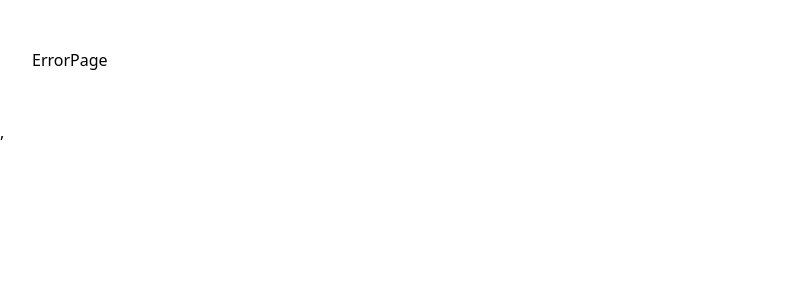
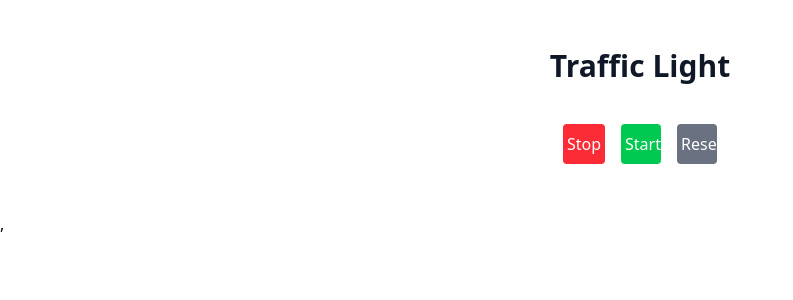
Before and after one commit to AvinashKant/React-Practice, a React (Vite) app: page /traffic-light in a window 1280 px wide. Before the commit this address had no page. Shown: the top 300 px of the page, without its empty margins (0-793 px from the left). Built offline with nearby package versions, Linux system fonts and the light colour scheme.

Commit message:
Traffic light

```diff
--- /dev/null
+++ b/src/pages/TrafficLight.jsx
@@ -0,0 +1,53 @@
+
+export default function TrafficLight() {
+    function stopLight() {
+        alert("Stop");
+    }
+
+    function startLight() {
+        alert("Go");
+    }
+
+    function resetLight() {
+        alert("Reset");
+    }
+
+
+    return (
+        <>
+            <div className="flex min-h-full flex-1 flex-col justify-center px-6 py-12 lg:px-8">
+                <div className="text-center">
+                    <h2 className="text-3xl font-extrabold text-gray-900">Traffic Light</h2>
+                    <div className="flex justify-center mt-4">
+                        <div id="red" className="w-10 h-10 bg-red-500 rounded-4xl hidden"></div>
+                        <div id="yellow" className="w-10 h-10 bg-yellow-500 rounded-4xl mx-2 hidden"></div>
+                        <div id="green" className="w-10 h-10 bg-green-500 rounded-4xl hidden"></div>
+                    </div>
+                </div>
+                <div className="flex justify-center mt-6">
+                    <button className="h-10 bg-red-500 rounded-sm text-white p-1 mx-2" onClick={
+                        () => {
+                            stopLight();
+                        }
+                    }>
+                        Stop
+                    </button>
+                    <button className="w-10 h-10 bg-green-500 rounded-sm text-white p-1 mx-2" onClick={
+                        () => {
+                            startLight();
+                        }
+                    }>
+                        Start
+                    </button>
+                    <button className="w-10 h-10 bg-gray-500 rounded-sm text-white p-1 mx-2" onClick={
+                        () => {
+                            resetLight();
+                        }
+                    }>
+                        Reset
+                    </button>
+                </div>
+            </div>
+        </>
+    );
+}
--- a/src/routes.jsx
+++ b/src/routes.jsx
@@ -6,6 +6,7 @@ import ErrorPage from "./components/Error/ErrorPage";
  * Public Routes
  */
 import Login from "./pages/Login";
+import TrafficLight from "./pages/TrafficLight";
 import Registration from "./pages/Registration";
 import ForgetPassword from "./pages/ForgetPassword";
 
@@ -27,6 +28,10 @@ const publicRoutes = [
     path: "forget-password",
     element: <ForgetPassword />,
   },
+  {
+    path: "traffic-light",
+    element: <TrafficLight />,
+  }
 ];
 
 let protectedRoutes = [...DashboardRoute.children];
```
